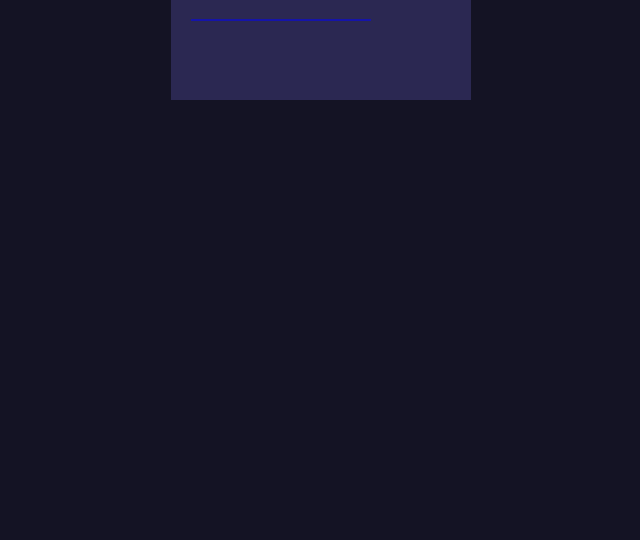
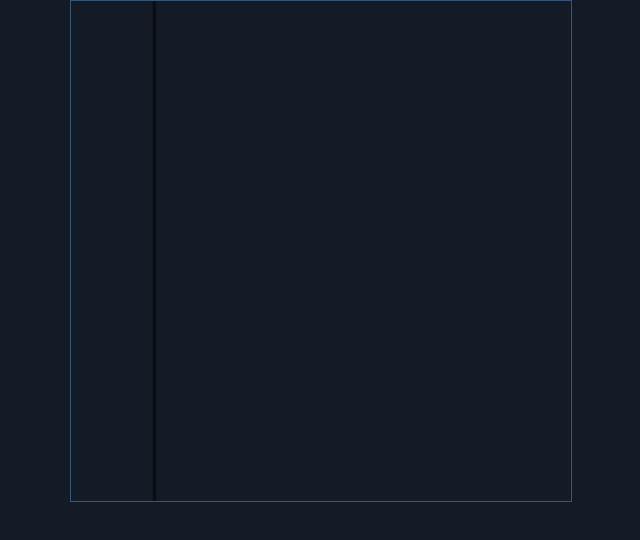
Before and after one commit to toch88/Canvas_1, a plain HTML site: page index.html in a window 1280 px wide. Shown: the whole page, without its empty margins (319-959 px from the left). Drawn offline with Linux system fonts and the light colour scheme.

Commit message:
Futher changes
Creating a Grid

```diff
--- a/main.css
+++ b/main.css
@@ -5,14 +5,19 @@ margin:0px;
 
 body{
   width:100%;
-  background-color:#141324;
+  background-color:#131B26;
+}
+
+#plot{
+  width:inherit;
+  height:inherit;
 }
 
 
-
 #moj{
-  background-color:#2B2852;
+  background-color:#131B26;
   margin:0 auto;
-  width:300px;
-  height:100px;
+  width:500px;
+  height:500px;
+  border:1px #385573 solid;
 }
--- a/plot.js
+++ b/plot.js
@@ -3,6 +3,8 @@ var canvas=document.getElementById('plot');
 function plot(_canvas){
     this.canvas=_canvas;
     this.ctx=this.canvas.getContext('2d');
+    this.widthOfPlot=this.canvas.parentElement.clientWidth;
+    this.heightOfPlot=this.canvas.parentElement.clientHeight;
     this.DrawEmptyPlot();
 
   this.Draw=function(){
@@ -10,10 +12,19 @@ function plot(_canvas){
   };
 }
 plot.prototype.DrawEmptyPlot=function(){
+  this.RenderGrid();
+};
+
+plot.prototype.RenderGrid=function(){
+
+//for (var i = 0; i <100-50; i+=50) {
   this.ctx.beginPath();
-  this.ctx.strokeStyle='blue';
-  this.ctx.moveTo(20,20);
-  this.ctx.lineTo(200,20);
+  //this.ctx.strokeStyle = 'white';
+  this.ctx.moveTo(50, 0);
+  this.ctx.lineTo(50, 500);
   this.ctx.stroke();
+//}
+
+
 };
 var myPlot=new plot(canvas);
```
